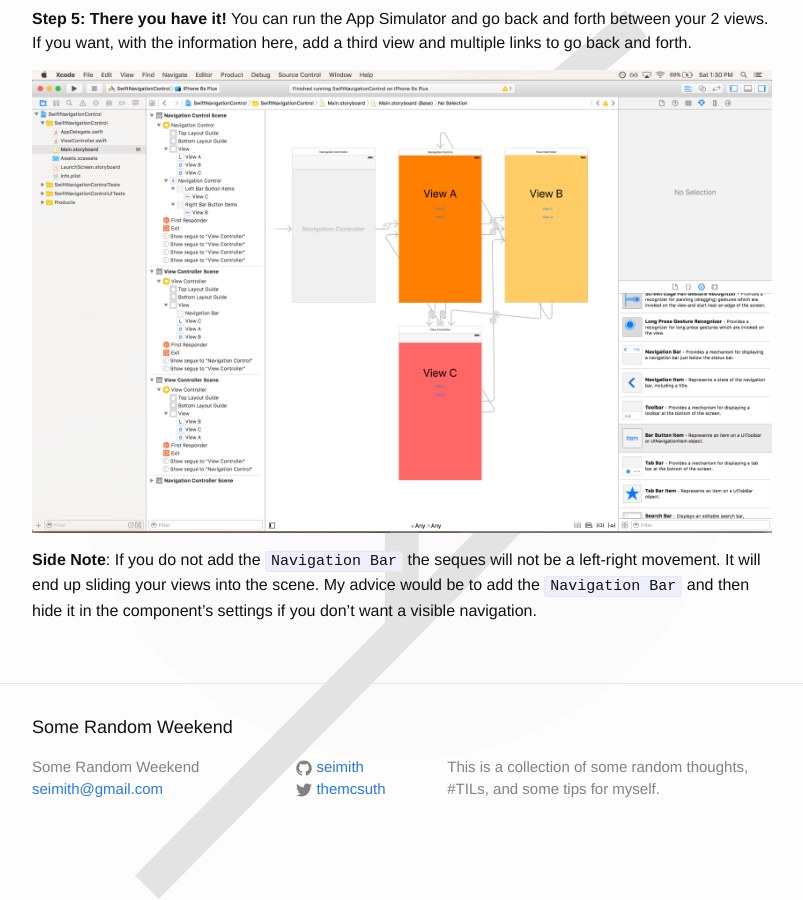
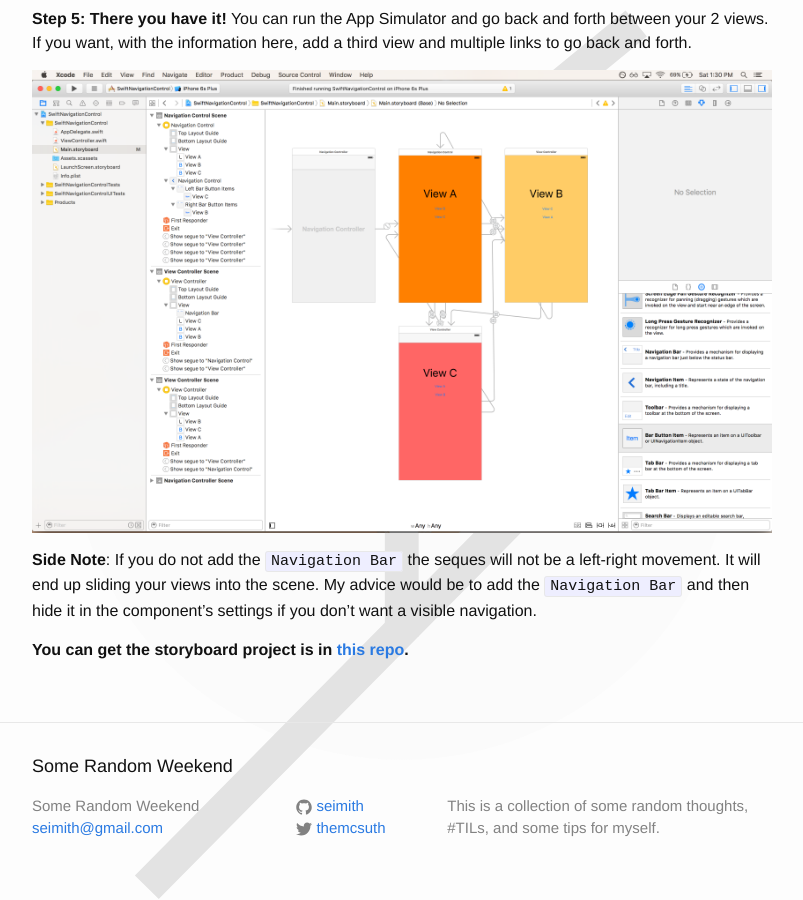
Before and after one commit to seimith/seimith.github.io, a Jekyll site: the page built from _posts/2016-08-20-Swift: Create Navigation with Multiple Pages with only Storyboard.md, in a window 1280 px wide and 900 px high, scrolled down 5487 px. Shown: the whole window, without its empty margins (238-1041 px from the left). Built offline with Jekyll 4.4.1, drawn with Linux system fonts in a browser that asks for light colours.

Commit message:
Post: add link to old post

```diff
--- a/_posts/2016-08-20-Swift: Create Navigation with Multiple Pages with only Storyboard.md
+++ b/_posts/2016-08-20-Swift: Create Navigation with Multiple Pages with only Storyboard.md
@@ -72,5 +72,8 @@ You can run the App Simulator and go back and forth between your 2 views. If you
 
 ![alt text](https://raw.githubusercontent.com/seimith/seimith.github.io/master/_assets/2016-08-20-assets/img8.png "A 3 view application")
 
+**Side Note**: If you do not add the `Navigation Bar` the seques will not be a left-right movement. It will end up sliding your views into the scene. My advice would be to add the `Navigation Bar` and then hide it in the component's settings if you don't want a visible navigation.
 
-**Side Note**: If you do not add the `Navigation Bar` the seques will not be a left-right movement. It will end up sliding your views into the scene. My advice would be to add the `Navigation Bar` and then hide it in the component's settings if you don't want a visible navigation.
+**You can get the storyboard project is in [this repo][link].**
+
+[link]: https://github.com/seimith/SwiftNavigationControl
```
Also changed, not shown: 1 other file.
